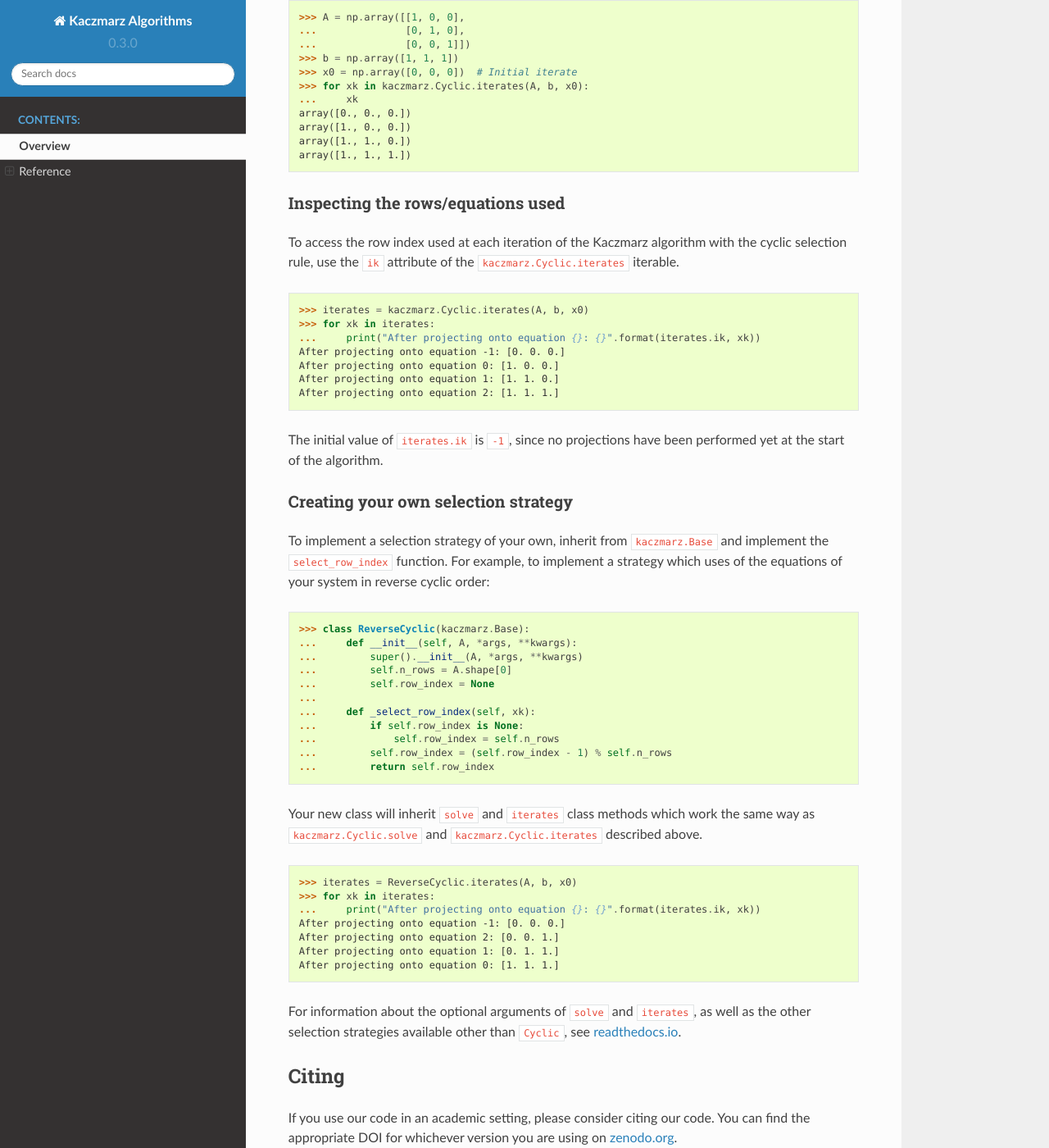
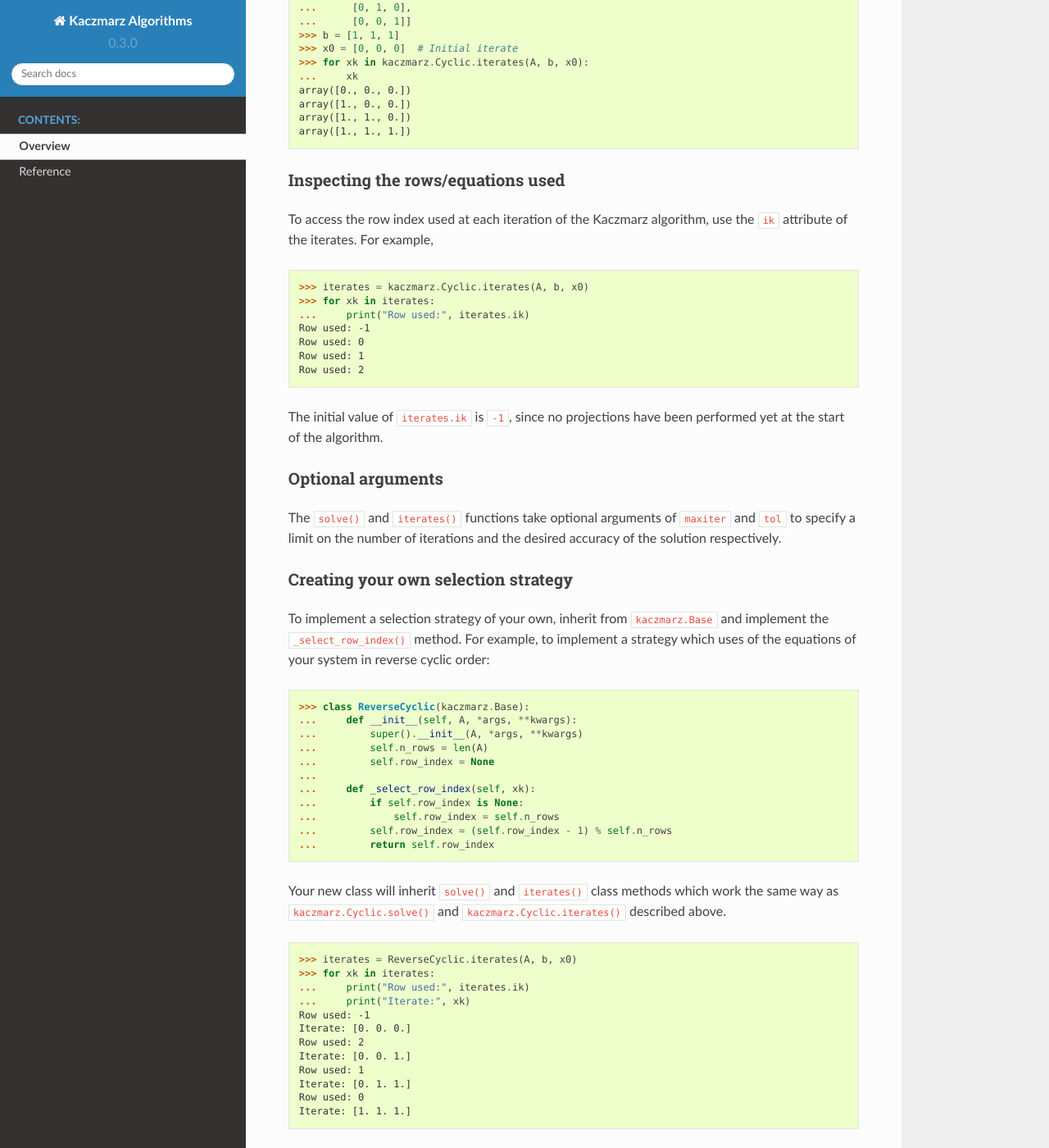
Before and after one commit to jdmoorman/kaczmarz-algorithms, a Sphinx documentation site: the page built from docs/index.rst, in a window 1280 px wide and 1400 px high, scrolled down 1431 px. Shown: the whole window at 82% size. Built offline with Sphinx 7.4.7 and the Read the Docs theme 2.0.0, drawn with Linux system fonts in a browser that asks for light colours; some of the changed text lies outside the part shown.

Commit message:
Explain maxiter and tol, add parameters to solve and iterates docstrings. (#25)
* Fix whitespace in pip install instruction.

* Automatically add and remove newlines to make doctest happy.

* Add -E option to sphinx to rebuild all files always.

* No custom exceptions. Get rid of the unused exceptions module.

* Change `reference` folder in docs to `api`.

* Squash API into a single file.

* Refer to the new api.rst file instead of the folder.

* Change single backticks to double throughout docstrings. Add notes.

* Autodoc kaczmarz.{Base,Cyclic}

* Clarify that Cyclic inherits from Base.

* Switch all example usage to list of lists instead of numpy arrays.

* Add autosummary table of classes at the top of the api page.

* Reorganize readthedocs landing page.

* Improve all the docstrings.

* Describe the optional arguments. improve the doctest examples.

````diff
--- a/README.md
+++ b/README.md
@@ -18,7 +18,7 @@
 To install Kaczmarz Algorithms, run this command in your terminal:
 
 ```bash
-    $ pip install -U kaczmarz-algorithms
+$ pip install -U kaczmarz-algorithms
 ```
 
 This is the preferred method to install Kaczmarz Algorithms, as it will always install the most recent stable release.
@@ -28,87 +28,82 @@
 
 ## Usage
 
-First, import the `kaczmarz` and `numpy` packages.
+First, import the `kaczmarz` package.
 
 ```python
 >>> import kaczmarz
->>> import numpy as np
-
 ```
 
 <!--
+```python
+>>> import numpy as np
 >>> np.set_printoptions(precision=3)
-
+```
 -->
 
 #### Solving a system of equations
 
-To solve the system of equations `3 * x0 + x1 = 9` and `x0 + 2 * x1 = 8` using the Kaczmarz algorithm with the cyclic selection rule, use the `kaczmarz.Cyclic.solve` function.
+To solve the system of equations `3 * x0 + x1 = 9` and `x0 + 2 * x1 = 8` using the Kaczmarz algorithm with the cyclic selection rule, use the `kaczmarz.Cyclic.solve()` function.
 
 ```python
->>> A = np.array([[3, 1],
-...               [1, 2]])
->>> b = np.array([9, 8])
+>>> A = [[3, 1],
+...      [1, 2]]
+>>> b = [9, 8]
 >>> x = kaczmarz.Cyclic.solve(A, b)
 >>> x
 array([2., 3.])
-
-```
-
-Check that the solution is correct:
-
-```python
->>> np.allclose(A @ x, b)
-True
-
 ```
 
 #### Inspecting the Kaczmarz iterates
 
-To access the iterates of the Kaczmarz algorithm with the cyclic selection rule, use the `kaczmarz.Cyclic.iterates` function.
+To access the iterates of the Kaczmarz algorithm with the cyclic selection rule, use the `kaczmarz.Cyclic.iterates()` function.
 
 ```python
->>> A = np.array([[1, 0, 0],
-...               [0, 1, 0],
-...               [0, 0, 1]])
->>> b = np.array([1, 1, 1])
->>> x0 = np.array([0, 0, 0])  # Initial iterate
+>>> A = [[1, 0, 0],
+...      [0, 1, 0],
+...      [0, 0, 1]]
+>>> b = [1, 1, 1]
+>>> x0 = [0, 0, 0]  # Initial iterate
 >>> for xk in kaczmarz.Cyclic.iterates(A, b, x0):
 ...     xk
 array([0., 0., 0.])
 array([1., 0., 0.])
 array([1., 1., 0.])
 array([1., 1., 1.])
-
 ```
 
 #### Inspecting the rows/equations used
 
-To access the row index used at each iteration of the Kaczmarz algorithm with the cyclic selection rule, use the `ik` attribute of the `kaczmarz.Cyclic.iterates` iterable.
+To access the row index used at each iteration of the Kaczmarz algorithm, use the `ik` attribute of the iterates. For example,
 
 ```python
 >>> iterates = kaczmarz.Cyclic.iterates(A, b, x0)
 >>> for xk in iterates:
-...     print("After projecting onto equation {}: {}".format(iterates.ik, xk))
-After projecting onto equation -1: [0. 0. 0.]
-After projecting onto equation 0: [1. 0. 0.]
-After projecting onto equation 1: [1. 1. 0.]
-After projecting onto equation 2: [1. 1. 1.]
-
+...     print("Row used:", iterates.ik)
+Row used: -1
+Row used: 0
+Row used: 1
+Row used: 2
 ```
 
 The initial value of `iterates.ik` is `-1`, since no projections have been performed yet at the start of the algorithm.
 
+#### Optional arguments
+
+The `solve()` and `iterates()` functions take optional arguments of `maxiter` and `tol`
+to specify a limit on the number of iterations
+and the desired accuracy of the solution respectively.
+
 #### Creating your own selection strategy
 
-To implement a selection strategy of your own, inherit from `kaczmarz.Base` and implement the `select_row_index` function.
+To implement a selection strategy of your own, inherit from `kaczmarz.Base` and implement the `_select_row_index()` method.
 For example, to implement a strategy which uses of the equations of your system in reverse cyclic order:
 
 ```python
 >>> class ReverseCyclic(kaczmarz.Base):
 ...     def __init__(self, A, *args, **kwargs):
 ...         super().__init__(A, *args, **kwargs)
-...         self.n_rows = A.shape[0]
+...         self.n_rows = len(A)
 ...         self.row_index = None
 ...
 ...     def _select_row_index(self, xk):
@@ -116,23 +111,26 @@
 ...             self.row_index = self.n_rows
 ...         self.row_index = (self.row_index - 1) % self.n_rows
 ...         return self.row_index
-
 ```
 
-Your new class will inherit `solve` and `iterates` class methods which work the same way as `kaczmarz.Cyclic.solve` and `kaczmarz.Cyclic.iterates` described above.
+Your new class will inherit `solve()` and `iterates()` class methods which work the same way as `kaczmarz.Cyclic.solve()` and `kaczmarz.Cyclic.iterates()` described above.
 
 ```python
 >>> iterates = ReverseCyclic.iterates(A, b, x0)
 >>> for xk in iterates:
-...     print("After projecting onto equation {}: {}".format(iterates.ik, xk))
-After projecting onto equation -1: [0. 0. 0.]
-After projecting onto equation 2: [0. 0. 1.]
-After projecting onto equation 1: [0. 1. 1.]
-After projecting onto equation 0: [1. 1. 1.]
-
+...     print("Row used:", iterates.ik)
+...     print("Iterate:", xk)
+Row used: -1
+Iterate: [0. 0. 0.]
+Row used: 2
+Iterate: [0. 0. 1.]
+Row used: 1
+Iterate: [0. 1. 1.]
+Row used: 0
+Iterate: [1. 1. 1.]
 ```
 
-For information about the optional arguments of `solve` and `iterates`, as well as the other selection strategies available other than `Cyclic`, see [readthedocs.io](https://kaczmarz-algorithms.readthedocs.io/).
+For information about the optional arguments of `solve()` and `iterates()`, as well as the other selection strategies available other than `Cyclic`, see [readthedocs.io](https://kaczmarz-algorithms.readthedocs.io/).
 
 
 ## Citing
--- a/docs/conf.py
+++ b/docs/conf.py
@@ -31,6 +31,7 @@
 # Add any Sphinx extension module names here, as strings. They can be
 # extensions coming with Sphinx (named "sphinx.ext.*") or your custom ones.
 extensions = [
+    "sphinx.ext.autosummary",
     "sphinx.ext.autodoc",
     "sphinx.ext.viewcode",
     "sphinx.ext.doctest",
--- a/docs/reference/base.rst
+++ /dev/null
@@ -1,6 +0,0 @@
-==========
-Base Class
-==========
-
-.. autoclass:: kaczmarz.Base
-   :members:
--- a/docs/reference/selection.rst
+++ /dev/null
@@ -1,6 +0,0 @@
-====================
-Selection Strategies
-====================
-
-.. autoclass:: kaczmarz.Cyclic
-   :members:
--- a/src/kaczmarz/__init__.py
+++ b/src/kaczmarz/__init__.py
@@ -11,8 +11,7 @@
 __copyright__ = "Copyright (c) 2020, Jacob Moorman"
 
 
-from . import exceptions
 from ._abc import Base
 from ._variants import Cyclic
 
-__all__ = ["exceptions", "Base", "Cyclic"]
+__all__ = ["Base", "Cyclic"]
````
Also changed, not shown: docs/api.rst (added, +19 -0 lines), docs/index.rst (+4 -4 lines), docs/reference/index.rst (deleted, +0 -10 lines), 6 other files.
